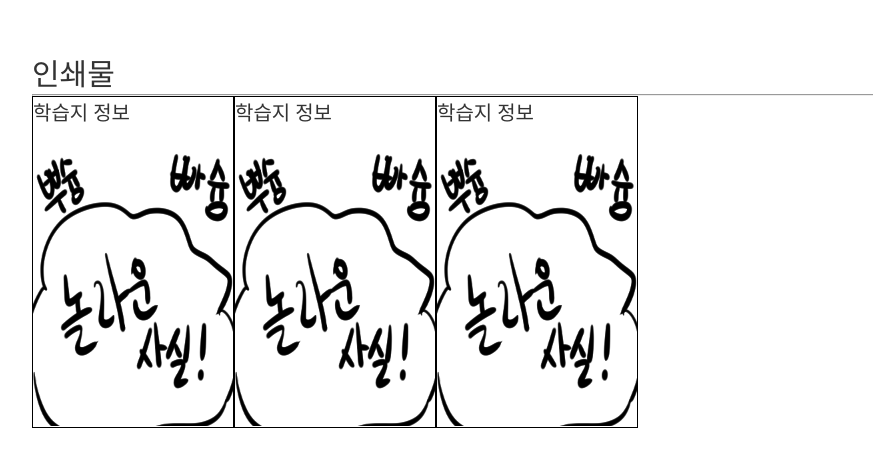
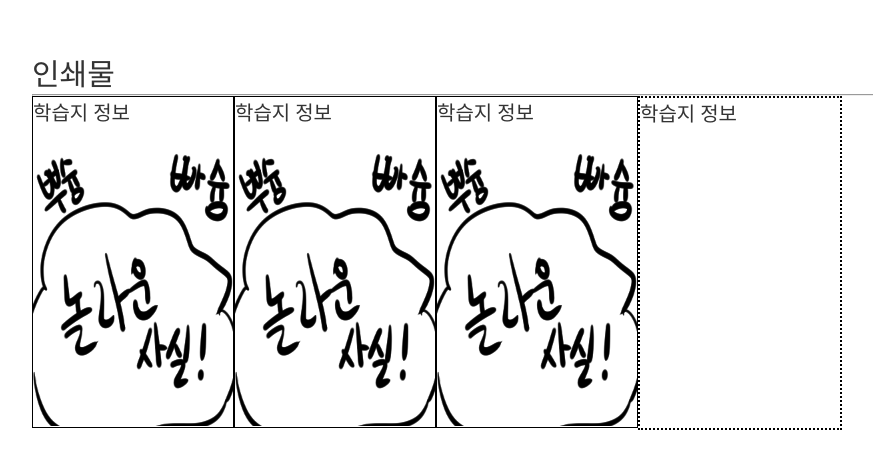
Before and after one commit to doubleyou77/FirstHomepage-jungbo, a plain HTML site: page online class/prints.html in a window 1280 px wide. Shown: the whole page, without its empty margins (108-981 px from the left). Drawn offline with Linux system fonts and the light colour scheme.

Commit message:
2021-12-01 2

```diff
--- a/css/style_performanceevaluationinformation.css
+++ b/css/style_performanceevaluationinformation.css
@@ -46,7 +46,7 @@ tr:nth-child(even) {
     width:800px;
     height:500px;
     z-index:1;
-    background-color: #ffefef;
+    background-color: #c9f5a5;
     display:none;
 }
 
--- a/css/style_prints.css
+++ b/css/style_prints.css
@@ -7,3 +7,13 @@
     position: relative;
     border :1px solid black;
 }
+
+.paper2 {
+    position: relative;
+    top: 50px;
+    float:left;
+    width: 200px;
+    height: 330px;
+    position: relative;
+    border :2px dotted black;
+}
--- a/online class/prints.html
+++ b/online class/prints.html
@@ -26,9 +26,10 @@
         <img src="../images/이슈.png" width="200px" height="300px">
         </a>
     </div>
-
-    <script>
-
-    </script>
+    <div class="paper2">
+        <a href="#" target="_blank">
+        <span>학습지 정보</span>
+        </a>
+    </div>
 </body>
 </html>
```
